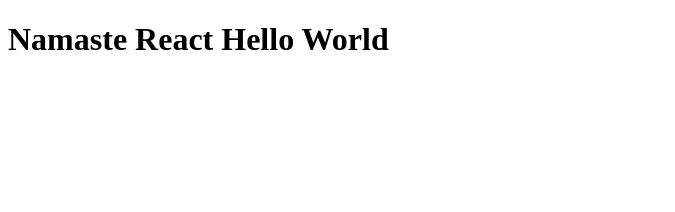
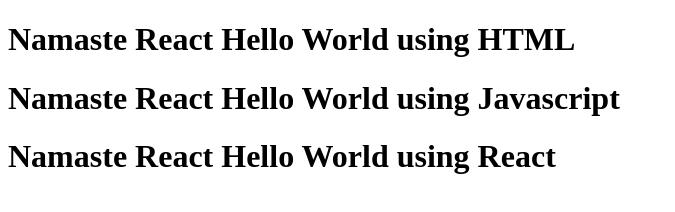
Before and after one commit to suniilghate/namastereact, a plain HTML site: page chapter-1/index.html in a window 1280 px wide. Shown: the whole page, without its empty margins (0-675 px from the left). Drawn offline with nearby package versions, Linux system fonts and the light colour scheme.

Commit message:
First react code

```diff
--- a/chapter-1/index.html
+++ b/chapter-1/index.html
@@ -4,10 +4,30 @@
     <meta charset="UTF-8">
     <meta name="viewport" content="width=device-width, initial-scale=1.0">
     <title>Namaste React</title>
+    <script crossorigin src="https://unpkg.com/react@18/umd/react.development.js"></script>
+    <script crossorigin src="https://unpkg.com/react-dom@18/umd/react-dom.development.js"></script>
 </head>
 <body>
-    <div id="root">
-        <h1>Namaste React Hello World</h1>
+    <div id="mainHtml">
+        <h1>Namaste React Hello World using HTML</h1>
     </div>
+    <div id="rootHtml"></div>
+    <script>
+        const headingElm = document.createElement("h1");
+        headingElm.innerHTML = "Namaste React Hello World using Javascript";
+
+        const rootElm = document.getElementById("rootHtml");
+        rootElm.appendChild(headingElm);
+    </script>
+
+    <div id="root"></div>
+
+    <script>
+        const heading = React.createElement("h1", {}, "Namaste React Hello World using React");
+        const root = ReactDOM.createRoot(document.getElementById("root"));
+        root.render(heading);
+    </script>
+
+
 </body>
 </html>
```
